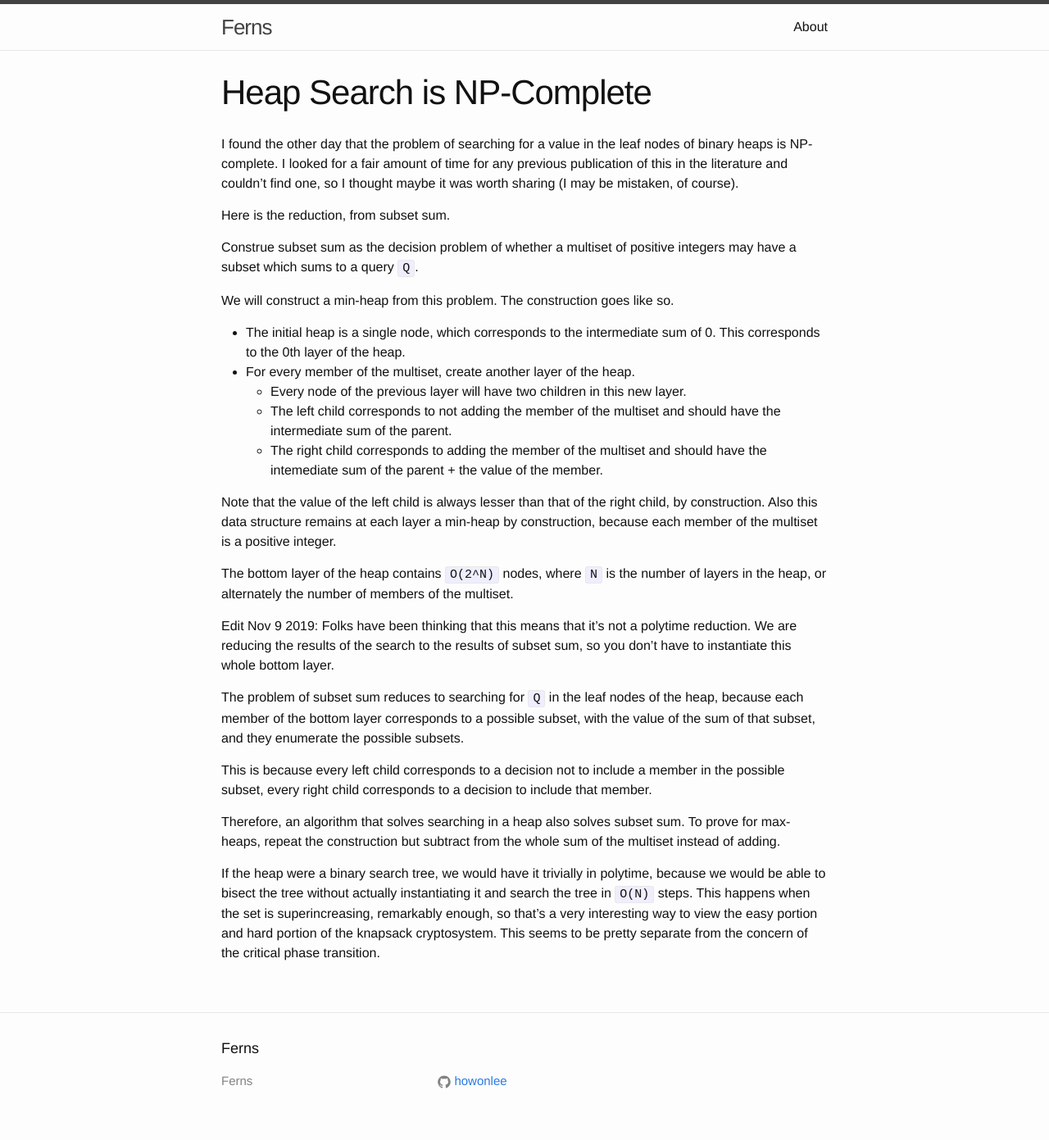
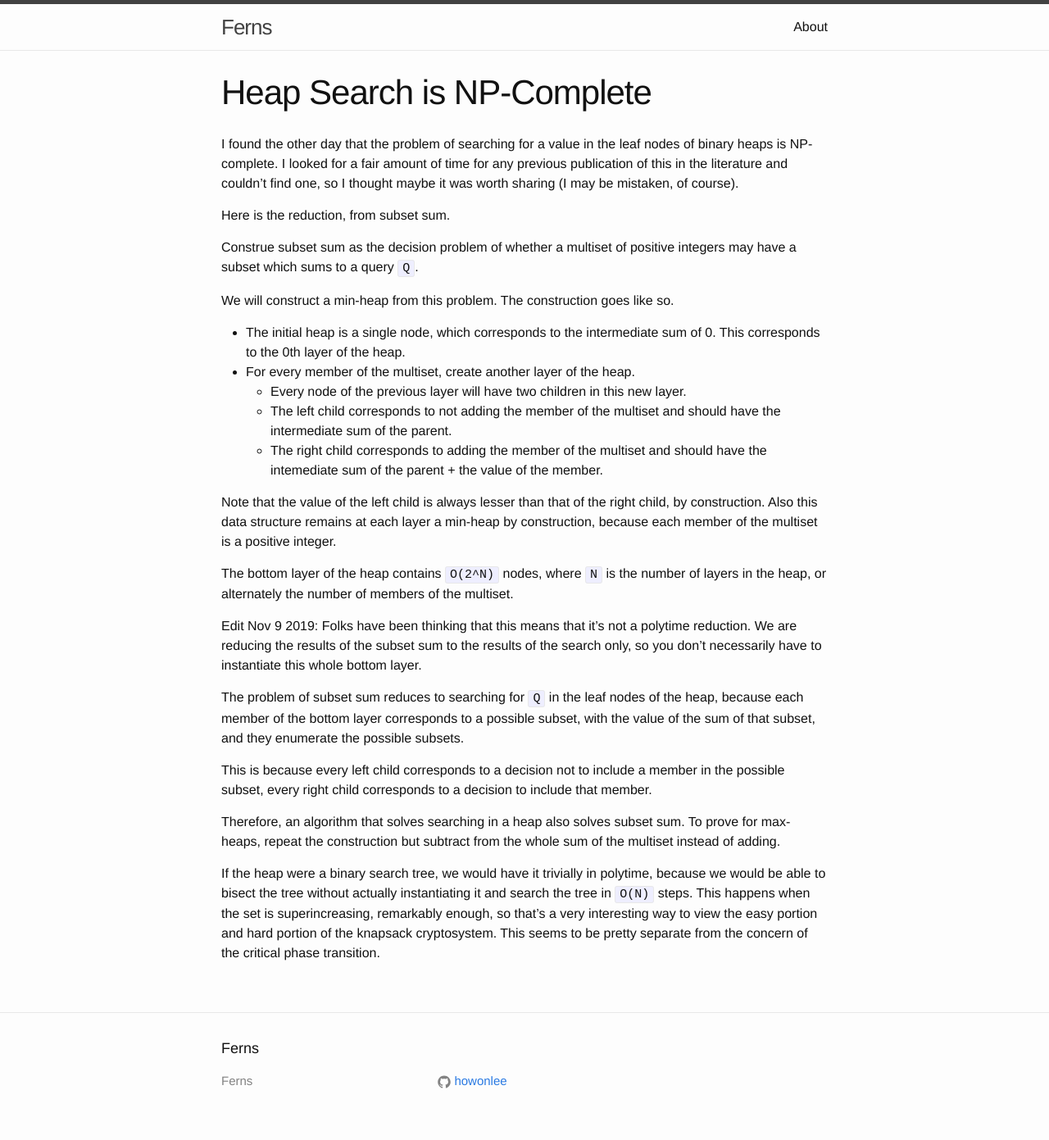
Before and after one commit to howonlee/howonlee.github.io, a Jekyll site: the page built from _posts/2019-11-09-Heap%20Search%20Is%20NP%20Complete.md, in a window 1280 px wide. Shown: the whole page at 82% size. Built offline with Jekyll 4.4.1, drawn with Linux system fonts in a browser that asks for light colours.

Commit message:
lol mistake

```diff
--- a/_posts/2019-11-09-Heap%20Search%20Is%20NP%20Complete.md
+++ b/_posts/2019-11-09-Heap%20Search%20Is%20NP%20Complete.md
@@ -21,7 +21,7 @@
 
 The bottom layer of the heap contains `O(2^N)` nodes, where `N` is the number of layers in the heap, or alternately the number of members of the multiset.
 
-Edit Nov 9 2019: Folks have been thinking that this means that it's not a polytime reduction. We are reducing the results of the search to the results of subset sum, so you don't have to instantiate this whole bottom layer.
+Edit Nov 9 2019: Folks have been thinking that this means that it's not a polytime reduction. We are reducing the results of the subset sum to the results of the search only, so you don't necessarily have to instantiate this whole bottom layer.
 
 The problem of subset sum reduces to searching for `Q` in the leaf nodes of the heap, because each member of the bottom layer corresponds to a possible subset, with the value of the sum of that subset, and they enumerate the possible subsets.
 
```
